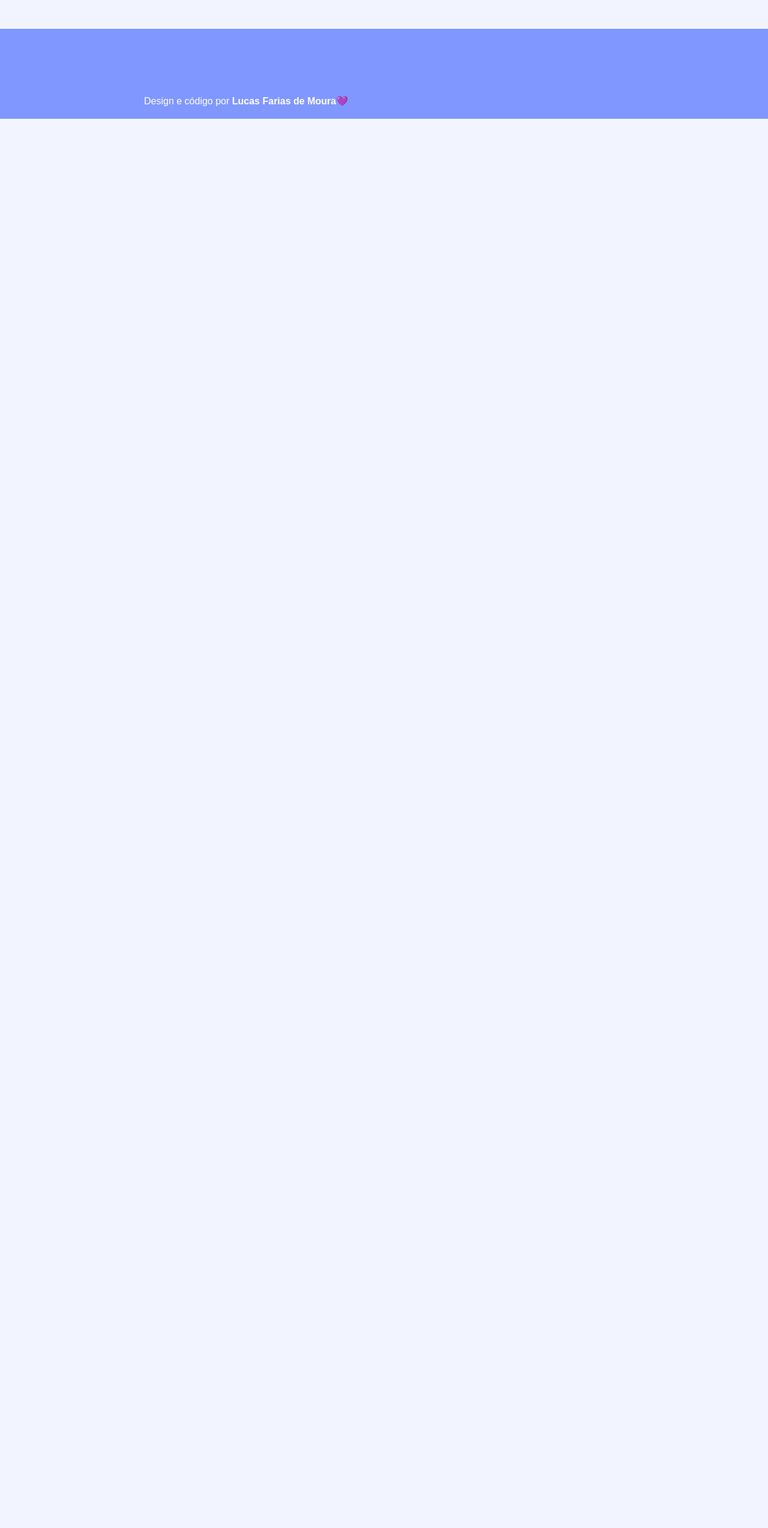
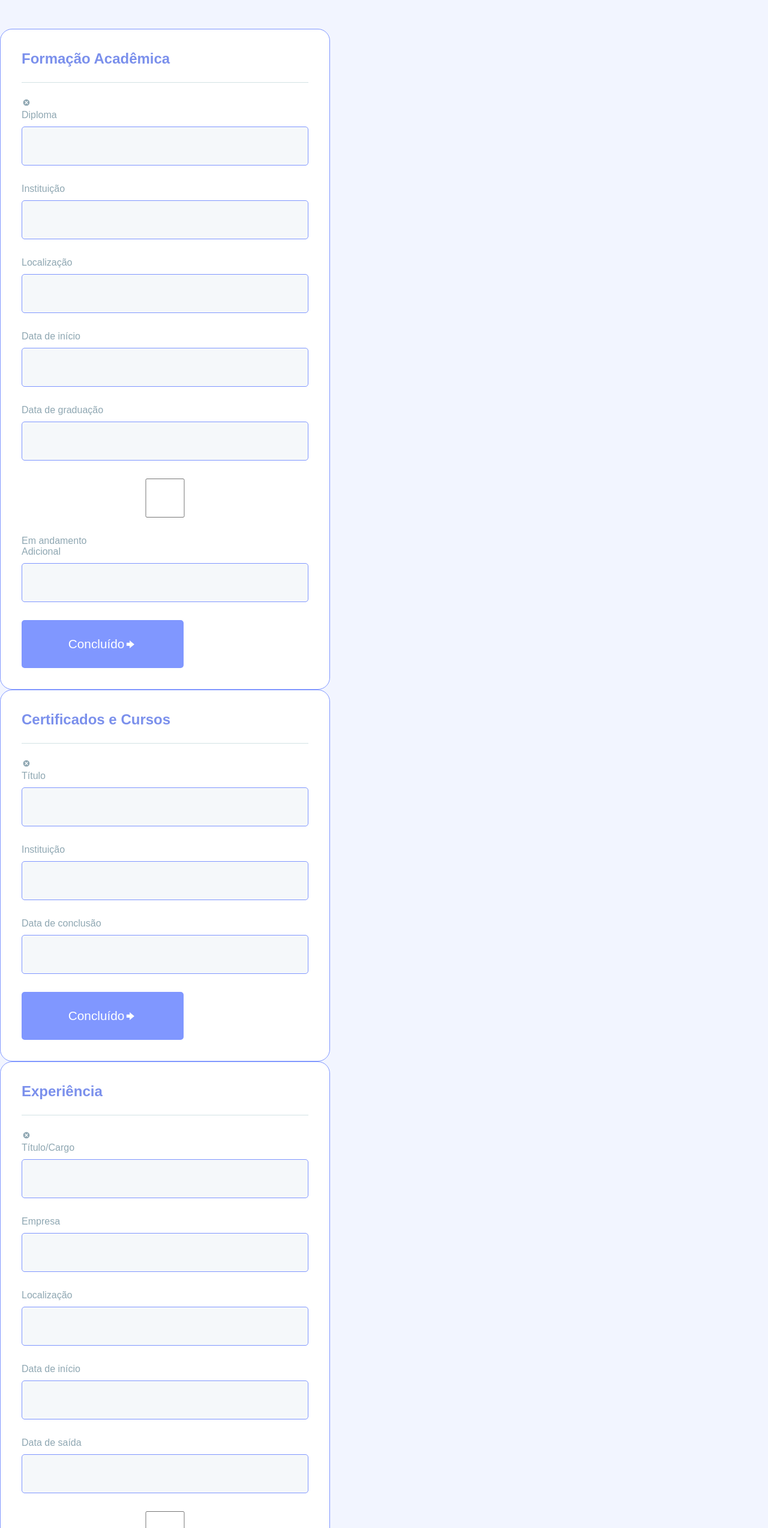
Before and after one commit to lucasfariasm/profile-generator, a React (Create React App) app: page / in a window 1280 px wide. Shown: the part 1654-4202 px from the top of the page at 60% size. Before the commit the page ends 1852 px from the top, so only its background shows below. Built offline with nearby package versions, Linux system fonts and the light colour scheme.

Commit message:
starting style modal

```diff
--- /dev/null
+++ b/src/components/AcademicModal.tsx
@@ -0,0 +1,41 @@
+import React from 'react'
+
+import { TiDelete } from "react-icons/ti";
+import { Button } from './Button';
+
+export const AcademicModal = () => {
+  return (
+    <form className="form">
+      <h2 className="title">Formação Acadêmica</h2>
+      <p><TiDelete/></p>
+
+      <div className="inputForm">
+        <label htmlFor="degree">Diploma</label>
+        <input type="text" id="degree"/>
+      </div>
+      <div className="inputForm">
+        <label htmlFor="institution">Instituição</label>
+        <input type="text" id="institution"/>
+      </div>
+      <div className="inputForm">
+        <label htmlFor="localization">Localização</label>
+        <input type="text" id="localization"/>
+      </div>
+      <div className="inputForm">
+        <label htmlFor="startDate">Data de início</label>
+        <input type="text" id="startDate"/>
+      </div>
+      <div className="inputForm">
+        <label htmlFor="endDate">Data de graduação</label>
+        <input type="text" id="endDate"/>
+        <input type="checkbox"/>
+        <p>Em andamento</p>
+      </div>
+      <div className="inputForm">
+        <label htmlFor="descriptionOfActivities">Adicional</label>
+        <input type="text" id="descriptionOfActivities"/>
+      </div>
+      <Button>Concluído</Button>
+    </form>
+  )
+}
--- /dev/null
+++ b/src/components/CertificatesModal.tsx
@@ -0,0 +1,27 @@
+import React from 'react'
+
+import { TiDelete } from "react-icons/ti";
+import { Button } from './Button';
+
+export const CertificatesModal = () => {
+  return (
+    <form className="form">
+      <h2 className="title">Certificados e Cursos</h2>
+      <p><TiDelete/></p>
+
+      <div className="inputForm">
+        <label htmlFor="title">Título</label>
+        <input type="text" id="title"/>
+      </div>
+      <div className="inputForm">
+        <label htmlFor="institution">Instituição</label>
+        <input type="text" id="institution"/>
+      </div>
+      <div className="inputForm">
+        <label htmlFor="conclusionDate">Data de conclusão</label>
+        <input type="text" id="conclusionDate"/>
+      </div>
+      <Button>Concluído</Button>
+    </form>
+  )
+}
--- /dev/null
+++ b/src/components/ExperienceModal.tsx
@@ -0,0 +1,41 @@
+import React from 'react'
+
+import { TiDelete } from "react-icons/ti";
+import { Button } from './Button';
+
+export const ExperienceModal = () => {
+  return (
+    <form className="form">
+      <h2 className="title">Experiência</h2>
+      <p><TiDelete/></p>
+
+      <div className="inputForm">
+        <label htmlFor="jobTitle">Título/Cargo</label>
+        <input type="text" id="jobTitle"/>
+      </div>
+      <div className="inputForm">
+        <label htmlFor="company">Empresa</label>
+        <input type="text" id="company"/>
+      </div>
+      <div className="inputForm">
+        <label htmlFor="localization">Localização</label>
+        <input type="text" id="localization"/>
+      </div>
+      <div className="inputForm">
+        <label htmlFor="startDate">Data de início</label>
+        <input type="text" id="startDate"/>
+      </div>
+      <div className="inputForm">
+        <label htmlFor="endDate">Data de saída</label>
+        <input type="text" id="endDate"/>
+        <input type="checkbox"/>
+        <p>É o meu emprego atual</p>
+      </div>
+      <div className="inputForm">
+        <label htmlFor="descriptionOfActivities">Descrição das atividades</label>
+        <input type="text" id="descriptionOfActivities"/>
+      </div>
+      <Button>Concluído</Button>
+    </form>
+  )
+}
--- a/src/pages/CreateProfile.tsx
+++ b/src/pages/CreateProfile.tsx
@@ -10,7 +10,11 @@ import { Skills } from '../components/Skills';
 
 import { FaArrowUp } from "react-icons/fa";
 
+import { AcademicModal } from '../components/AcademicModal';
+import { CertificatesModal } from '../components/CertificatesModal';
+
 import styles from '../styles/pages/CreateProfile.module.css'
+import { ExperienceModal } from '../components/ExperienceModal';
 
 export function CreateProfile(){
   const [showScroll, setShowScroll] = useState(false)
@@ -36,7 +40,7 @@ export function CreateProfile(){
           <h1>Inserir informações</h1>
         </div>
       </div>
-      <div className={styles.form}>
+      <div className="form" id={styles.form}>
         <PersonalData />
         <Experience />
         <Academic />
@@ -45,6 +49,9 @@ export function CreateProfile(){
         <Languages />
       </div>
       <Button className={styles.button}>Gerar Currículo</Button>
+      <AcademicModal />
+      <CertificatesModal />
+      <ExperienceModal />
       <div className="comeBack"
       onClick={handleComeBack}
       style={{display: showScroll ? 'flex' : 'none'}}
--- a/src/styles/global.css
+++ b/src/styles/global.css
@@ -111,3 +111,14 @@ input[type=number] {
 .comeBack:hover {
   background: var(--blue)
 }
+
+.form {
+  width: 550px;
+  padding: 35px;
+
+  background: var(--white);
+  color: var(--gray-title);
+
+  border: 1px solid var(--blue);
+  border-radius: 20px;
+}
--- a/src/styles/pages/CreateProfile.module.css
+++ b/src/styles/pages/CreateProfile.module.css
@@ -16,16 +16,8 @@
   padding-left: 28px;
 }
 
-.form {
-  width: 550px;
+#form {
   margin: -100px auto 0;
-  padding: 35px;
-
-  background: var(--white);
-  color: var(--gray-title);
-
-  border: 1px solid var(--blue);
-  border-radius: 20px;
 }
 
 .button {
```
